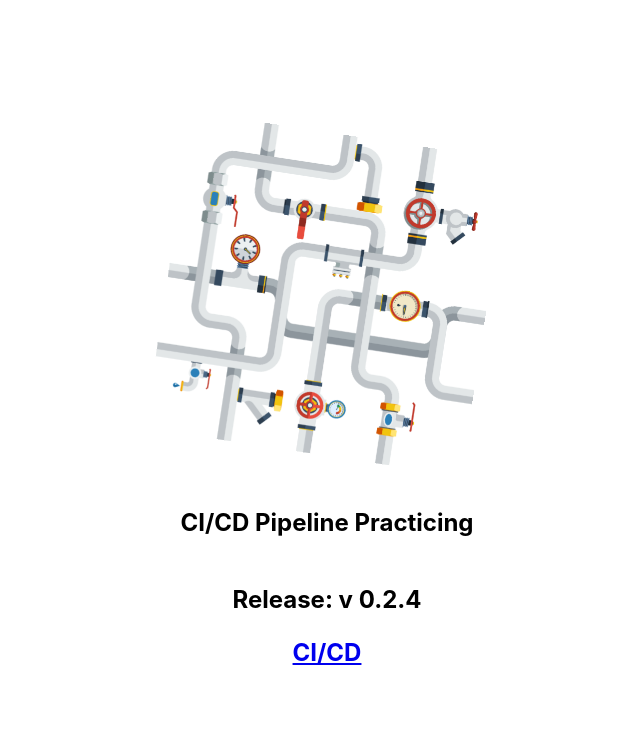
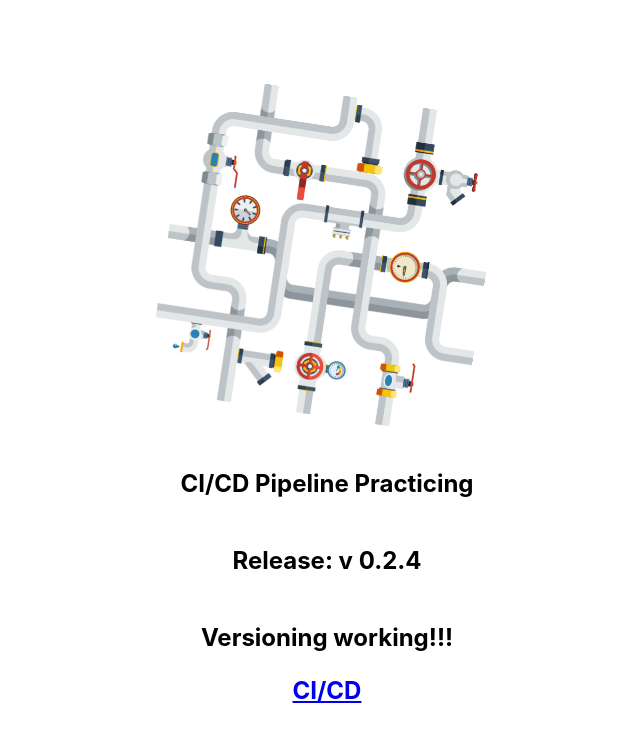
Before and after one commit to MarianaLozynska/ci-cd-pipeline, a React (Create React App) app: page / in a window 1280 px wide. Shown: the top 742 px of the page, without its empty margins (313-953 px from the left). Built offline with nearby package versions, Linux system fonts and the light colour scheme.

Commit message:
fix: production

```diff
--- a/src/App.js
+++ b/src/App.js
@@ -8,7 +8,7 @@ function App() {
         <img src={pipeline} className="App-logo" alt="logo" />
         <p>CI/CD Pipeline Practicing</p>
         <p>Release: v 0.2.4</p>
-        {/* <p>I want to see: Release: v0.1.0</p> */}
+        <p>Versioning working!!!</p>
         <a
           className="CI/CD-link"
           href="https://en.wikipedia.org/wiki/CI/CD"
```
